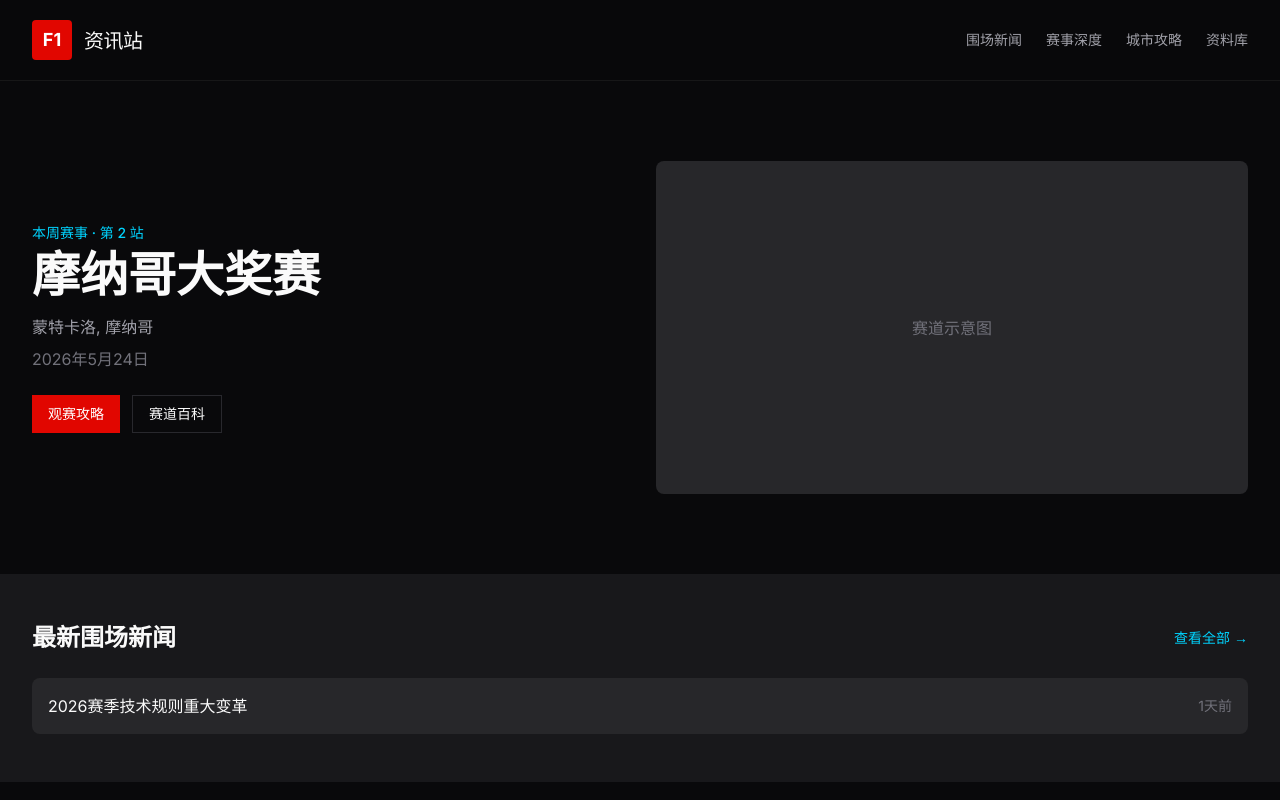
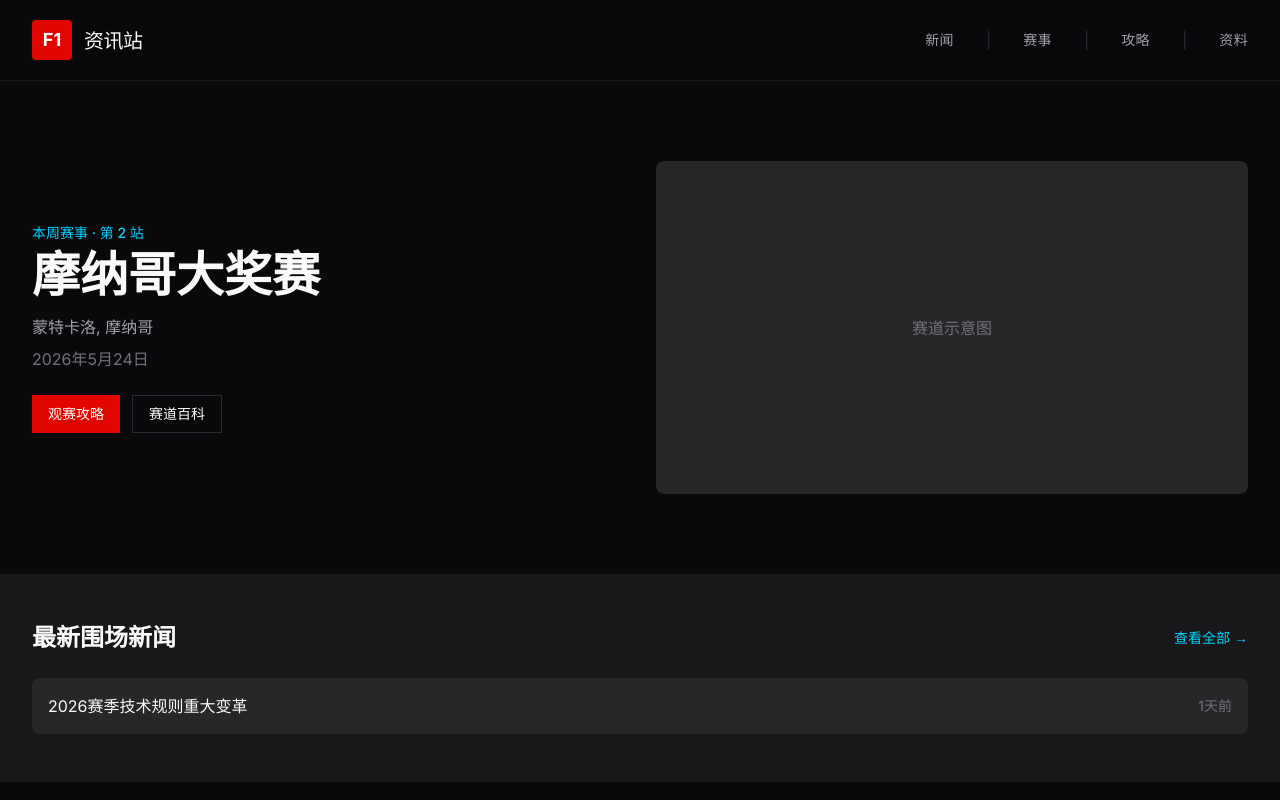
Before and after one commit to Lin-Jiong-HDU/must-be-the-f1, a Next.js app: page / in a window 1280 px wide. Shown: the top 800 px of the page. Built offline with nearby package versions, Linux system fonts and the light colour scheme.

Commit message:
style: update navigation with magazine-style links

```diff
--- a/components/layout/Navigation.tsx
+++ b/components/layout/Navigation.tsx
@@ -2,20 +2,25 @@
 import Link from 'next/link';
 
 const navItems = [
-  { href: '/news', label: '围场新闻' },
-  { href: '/races', label: '赛事深度' },
-  { href: '/guides', label: '城市攻略' },
-  { href: '/library', label: '资料库' },
+  { href: '/news', label: '新闻' },
+  { href: '/races', label: '赛事' },
+  { href: '/guides', label: '攻略' },
+  { href: '/library', label: '资料' },
 ];
 
 export function Navigation() {
   return (
-    <nav className="flex items-center gap-6">
-      {navItems.map(item => (
-        <Link key={item.href} href={item.href}
-          className="text-sm font-medium text-text-secondary hover:text-text-primary transition-colors">
-          {item.label}
-        </Link>
+    <nav className="flex items-center gap-8">
+      {navItems.map((item, index) => (
+        <div key={item.href} className="flex items-center gap-8">
+          {index > 0 && <span className="text-text-muted/30">|</span>}
+          <Link
+            href={item.href}
+            className="text-sm tracking-wide text-text-secondary hover:text-text-primary transition-colors duration-200"
+          >
+            {item.label}
+          </Link>
+        </div>
       ))}
     </nav>
   );
```
